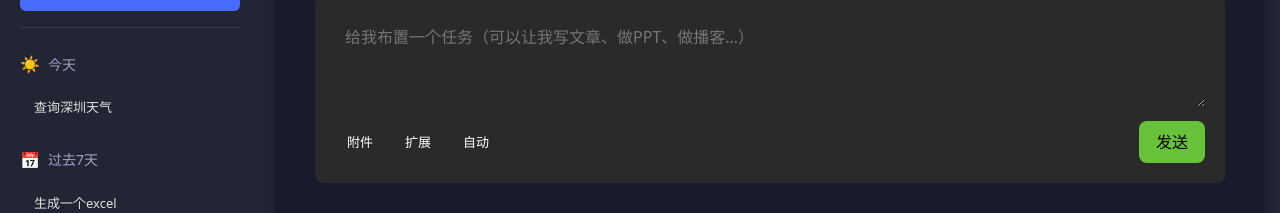
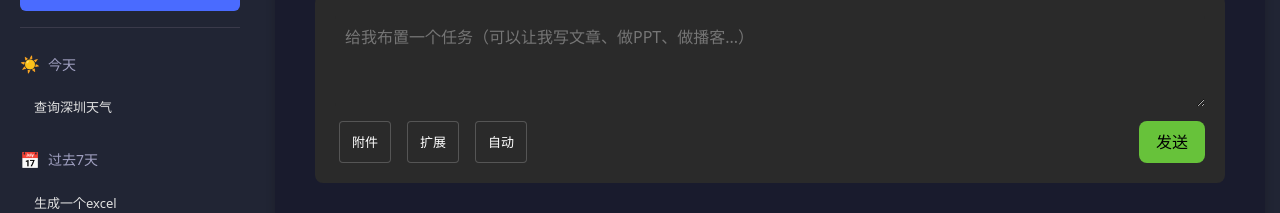
Before and after one commit to marloues/auto-coder-kouzi, a Vue app: page / in a window 1280 px wide. Shown: the part 101-314 px from the top of the page. Built offline with nearby package versions, Linux system fonts and the light colour scheme.

Commit message:
给left-buttons中每个子元素加透明的边框和适当边距 auto_coder_000000000037_chat_action.yml

```diff
--- a/src/components/KoziHeader.vue
+++ b/src/components/KoziHeader.vue
@@ -81,12 +81,13 @@
   padding: 8px 12px;
   background-color: #2a2a2a;
   color: #fff;
-  border: none;
+  border: 1px solid rgba(255,255,255,0.2);
   border-radius: 4px;
   cursor: pointer;
   transition: all 0.2s;
   font-size: 13px;
   font-weight: 500;
+  margin: 0 4px;
 }
 .btn:hover {
   background-color: #5a5a5a;
```
